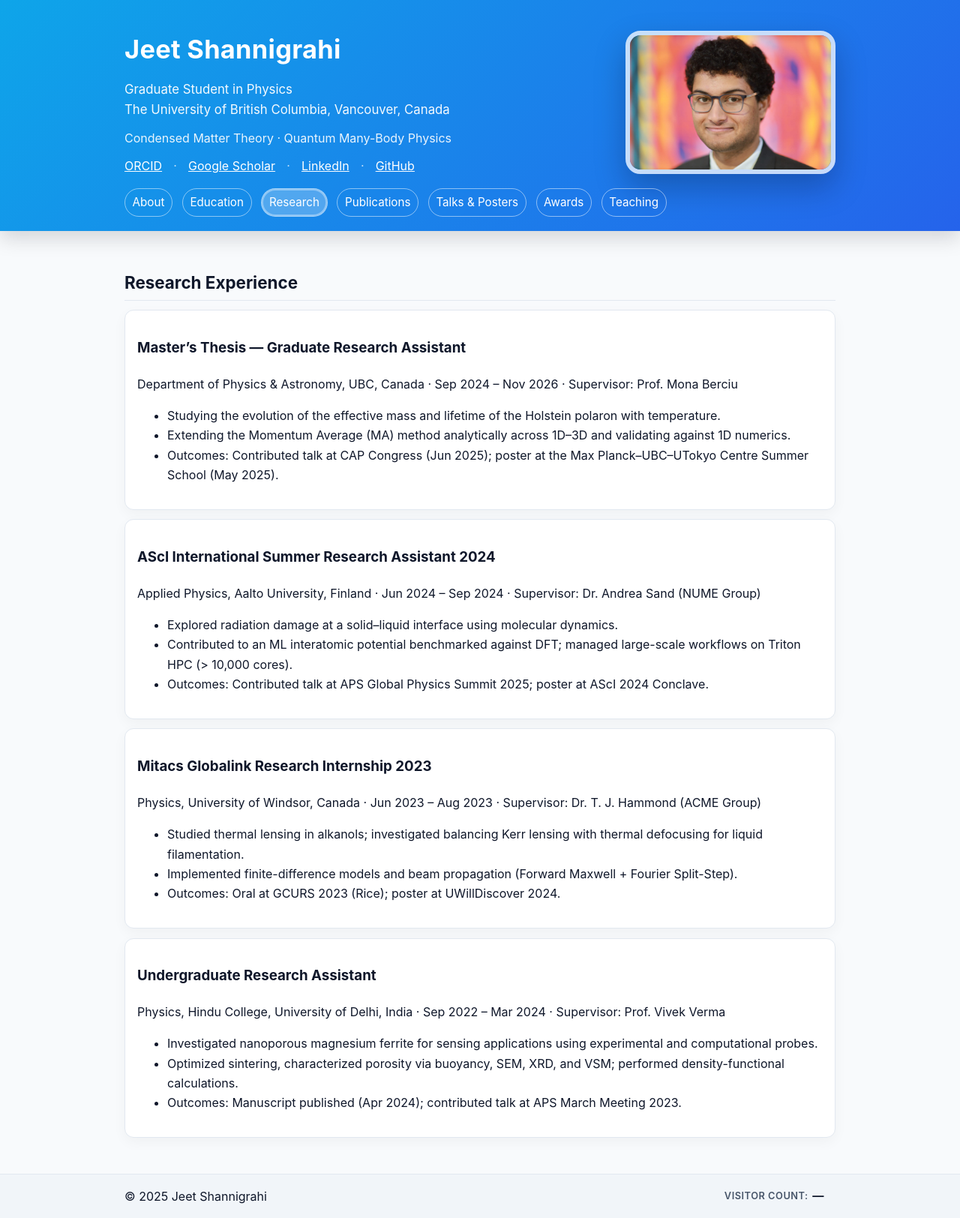
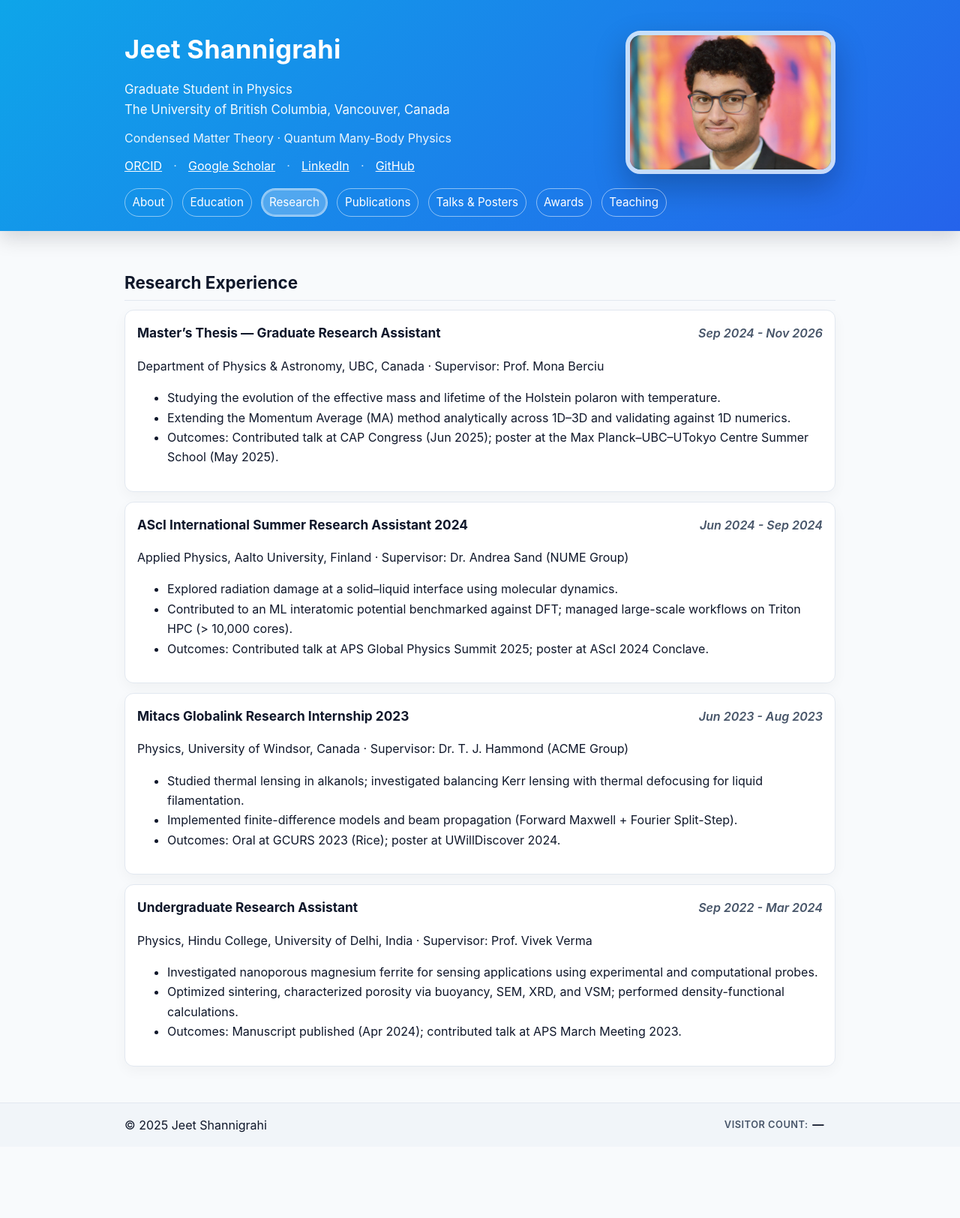
Before and after one commit to JeetShannigrahi21/JeetShannigrahi21.github.io, a Jekyll site: the page built from research/index.md, in a window 1280 px wide. Shown: the whole page at 75% size. Built offline with Jekyll 4.4.1, drawn with Linux system fonts in a browser that asks for light colours; after the commit the page ends 1529 px from its top, so only the background shows below that.

Commit message:
Fix research header alignment

```diff
--- a/assets/css/style.css
+++ b/assets/css/style.css
@@ -19,6 +19,9 @@
 .section h2{font-size:1.4rem;margin-bottom:.5rem;padding-bottom:.25rem;border-bottom:1px solid var(--line)}
 .items{margin:0;padding-left:1.2rem}.items li{margin:.3rem 0}
 .card{background:var(--card);border:1px solid var(--line);border-radius:12px;padding:1rem;margin:.8rem 0 0;box-shadow:0 6px 18px rgba(2,6,23,.04)}
+.card-header{display:flex;align-items:center;gap:.9rem;flex-wrap:nowrap}
+.card-header h3{margin:0;font-size:1.08rem;flex:1 1 auto}
+.card-header .date{color:var(--muted);font-style:italic;font-weight:600;white-space:nowrap;margin-left:auto;flex-shrink:0}
 .table-wrap{overflow-x:auto}
 table{width:100%;border-collapse:collapse;background:var(--card);border:1px solid var(--line);border-radius:8px}
 thead th{background:#f1f5f9;text-align:left;padding:.6rem;font-weight:600}
@@ -86,6 +89,7 @@
 }
 .highlight-section{background:linear-gradient(180deg,#f8fafc,#eef2ff);border:1px solid rgba(148,163,184,.3);border-radius:20px;padding:2rem 2.25rem;margin-top:1rem;box-shadow:0 18px 40px rgba(15,23,42,.12)}
 .highlight-section h2{margin-top:0;margin-bottom:1rem}
+@media (max-width:640px){.card-header{flex-wrap:wrap}.card-header .date{margin-left:0}}
 @media (max-width:1024px){.hero{grid-template-columns:1fr 1fr}.tagline{max-width:28rem}}
 @media (max-width:900px){.hero{grid-template-columns:1fr;gap:1.75rem;text-align:center}.hero-text{align-items:center}.hero-media{justify-content:center}.tagline{max-width:36rem}.links{justify-content:center}}
 @media (max-width:900px){.landing-grid{grid-template-columns:1fr;gap:2rem;margin:2.5rem 0 1.5rem}.bio-sidebar{align-items:center}.about-photo{max-width:360px}}
--- a/research/index.md
+++ b/research/index.md
@@ -6,8 +6,11 @@
 <section id="research" class="section">
   <h2>Research Experience</h2>
   <article class="card">
-    <h3>Master’s Thesis — Graduate Research Assistant</h3>
-    <p class="meta">Department of Physics &amp; Astronomy, UBC, Canada · Sep 2024 &ndash; Nov 2026 · Supervisor: Prof. Mona Berciu</p>
+    <div class="card-header">
+      <h3>Master’s Thesis — Graduate Research Assistant</h3>
+      <span class="date">Sep 2024 - Nov 2026</span>
+    </div>
+    <p class="meta">Department of Physics &amp; Astronomy, UBC, Canada · Supervisor: Prof. Mona Berciu</p>
     <ul>
       <li>Studying the evolution of the effective mass and lifetime of the Holstein polaron with temperature.</li>
       <li>Extending the Momentum Average (MA) method analytically across 1D&ndash;3D and validating against 1D numerics.</li>
@@ -16,8 +19,11 @@
   </article>
 
   <article class="card">
-    <h3>AScI International Summer Research Assistant 2024</h3>
-    <p class="meta">Applied Physics, Aalto University, Finland · Jun 2024 &ndash; Sep 2024 · Supervisor: Dr. Andrea Sand (NUME Group)</p>
+    <div class="card-header">
+      <h3>AScI International Summer Research Assistant 2024</h3>
+      <span class="date">Jun 2024 - Sep 2024</span>
+    </div>
+    <p class="meta">Applied Physics, Aalto University, Finland · Supervisor: Dr. Andrea Sand (NUME Group)</p>
     <ul>
       <li>Explored radiation damage at a solid&ndash;liquid interface using molecular dynamics.</li>
       <li>Contributed to an ML interatomic potential benchmarked against DFT; managed large-scale workflows on Triton HPC (&gt; 10,000 cores).</li>
@@ -26,8 +32,11 @@
   </article>
 
   <article class="card">
-    <h3>Mitacs Globalink Research Internship 2023</h3>
-    <p class="meta">Physics, University of Windsor, Canada · Jun 2023 &ndash; Aug 2023 · Supervisor: Dr. T. J. Hammond (ACME Group)</p>
+    <div class="card-header">
+      <h3>Mitacs Globalink Research Internship 2023</h3>
+      <span class="date">Jun 2023 - Aug 2023</span>
+    </div>
+    <p class="meta">Physics, University of Windsor, Canada · Supervisor: Dr. T. J. Hammond (ACME Group)</p>
     <ul>
       <li>Studied thermal lensing in alkanols; investigated balancing Kerr lensing with thermal defocusing for liquid filamentation.</li>
       <li>Implemented finite-difference models and beam propagation (Forward Maxwell + Fourier Split-Step).</li>
@@ -36,8 +45,11 @@
   </article>
 
   <article class="card">
-    <h3>Undergraduate Research Assistant</h3>
-    <p class="meta">Physics, Hindu College, University of Delhi, India · Sep 2022 &ndash; Mar 2024 · Supervisor: Prof. Vivek Verma</p>
+    <div class="card-header">
+      <h3>Undergraduate Research Assistant</h3>
+      <span class="date">Sep 2022 - Mar 2024</span>
+    </div>
+    <p class="meta">Physics, Hindu College, University of Delhi, India · Supervisor: Prof. Vivek Verma</p>
     <ul>
       <li>Investigated nanoporous magnesium ferrite for sensing applications using experimental and computational probes.</li>
       <li>Optimized sintering, characterized porosity via buoyancy, SEM, XRD, and VSM; performed density-functional calculations.</li>
```
